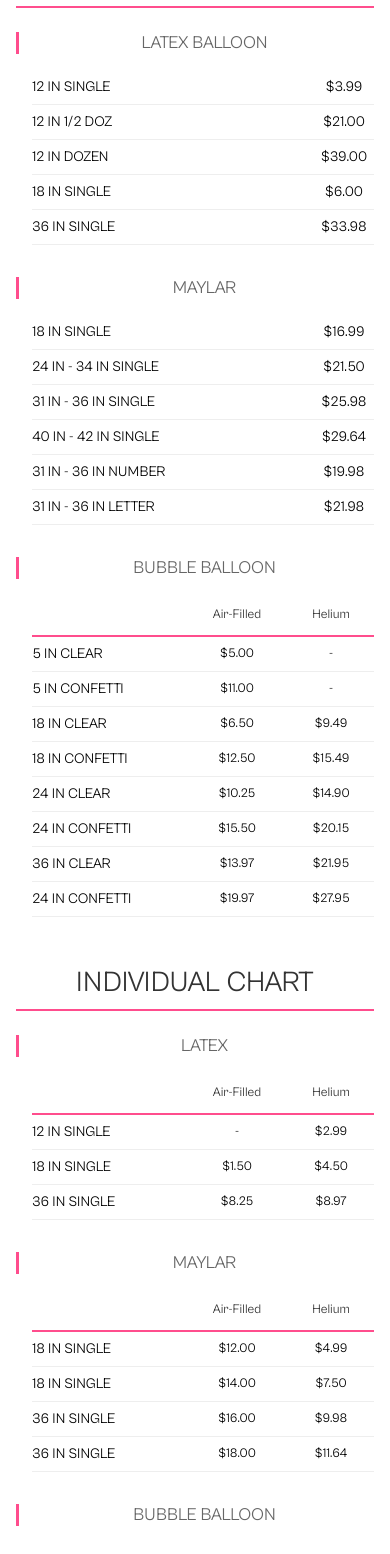
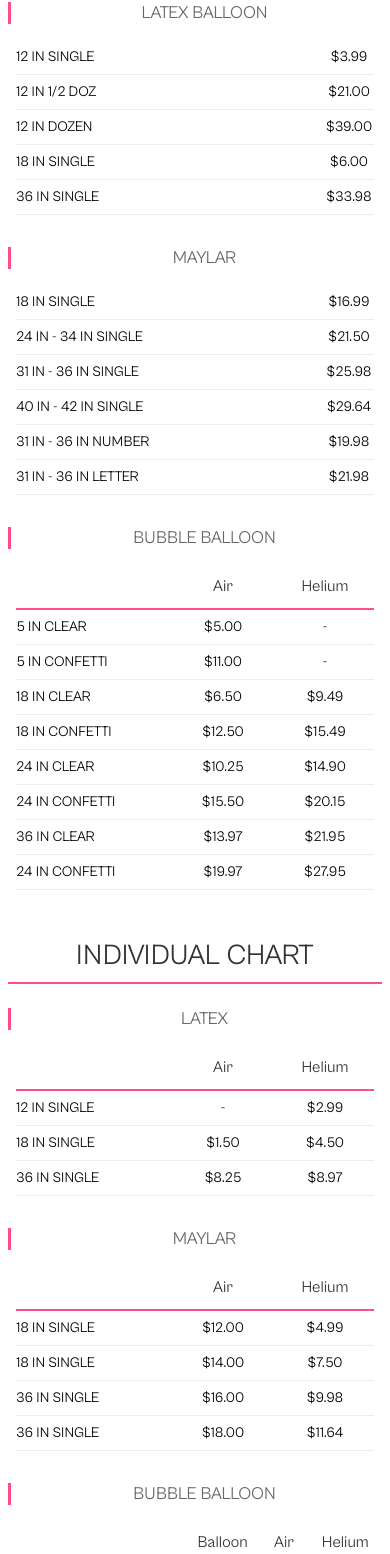
Before and after one commit to JimmyLieu/etx-balloon-gal, a React (Create React App) app: page /pricing in a window 390 px wide. Shown: the part 239-1793 px from the top of the page. Built offline with nearby package versions, Linux system fonts and the light colour scheme.

Commit message:
indexing and margins on helium

```diff
--- a/src/components/Pricing.css
+++ b/src/components/Pricing.css
@@ -59,18 +59,20 @@
   display: grid;
   gap: 1rem;
   text-align: center;
-  min-width: 200px;
+  min-width: 300px;
 }
 
 /* For triple pricing */
 li:has(.price-columns span:nth-child(3)) .price-columns {
   grid-template-columns: repeat(3, 1fr);
+  margin-left: auto;
 }
 
 /* For dual pricing */
 li:has(.price-columns span:nth-child(2)):not(:has(.price-columns span:nth-child(3))) .price-columns {
   grid-template-columns: repeat(2, 1fr);
   margin-left: auto;
+  min-width: 200px;
 }
 
 .price-header .price-columns span {
@@ -105,6 +107,7 @@ li:has(.price-columns span:nth-child(2)):not(:has(.price-columns span:nth-child(
 
   .price-title {
     font-size: 2rem;
+    margin-bottom: 2rem;
   }
 
   .category-title {
@@ -115,24 +118,49 @@ li:has(.price-columns span:nth-child(2)):not(:has(.price-columns span:nth-child(
     font-size: 1.1rem;
   }
 
+  .price-list {
+    padding: 0 0.5rem;
+  }
+
   .price-item {
+    display: flex;
+    justify-content: space-between;
+    align-items: center;
     font-size: 0.9rem;
   }
 
   .price-columns {
+    min-width: 240px;
     gap: 0.5rem;
   }
 
+  .price-item .item-name {
+    font-size: 0.9rem;
+    padding-right: 0.5rem;
+  }
+
   .price-item .item-price {
-    min-width: 60px;
+    font-size: 0.9rem;
+    min-width: 50px;
   }
 }
 
-/* Add for very small screens */
+/* Very small screens */
 @media (max-width: 480px) {
+  .price-container {
+    padding: 0.5rem;
+  }
+
+  .price-title {
+    font-size: 1.8rem;
+  }
+
   .price-columns {
     min-width: 180px;
-    gap: 0.5rem;
-    font-size: 0.8rem;
+    gap: 0.25rem;
+  }
+
+  .price-item {
+    font-size: 0.85rem;
   }
 }
--- a/src/components/Pricing.js
+++ b/src/components/Pricing.js
@@ -413,8 +413,8 @@ const PriceList = () => {
                       <li className="price-header">
                         <span className="item-name"></span>
                         <div className="price-columns">
-                          <span>Balloon Only</span>
-                          <span>Air-Filled</span>
+                          <span>Balloon</span>
+                          <span>Air</span>
                           <span>Helium</span>
                         </div>
                       </li>
@@ -434,7 +434,7 @@ const PriceList = () => {
                       <li className="price-header">
                         <span className="item-name"></span>
                         <div className="price-columns">
-                          <span>Air-Filled</span>
+                          <span>Air</span>
                           <span>Helium</span>
                         </div>
                       </li>
```
